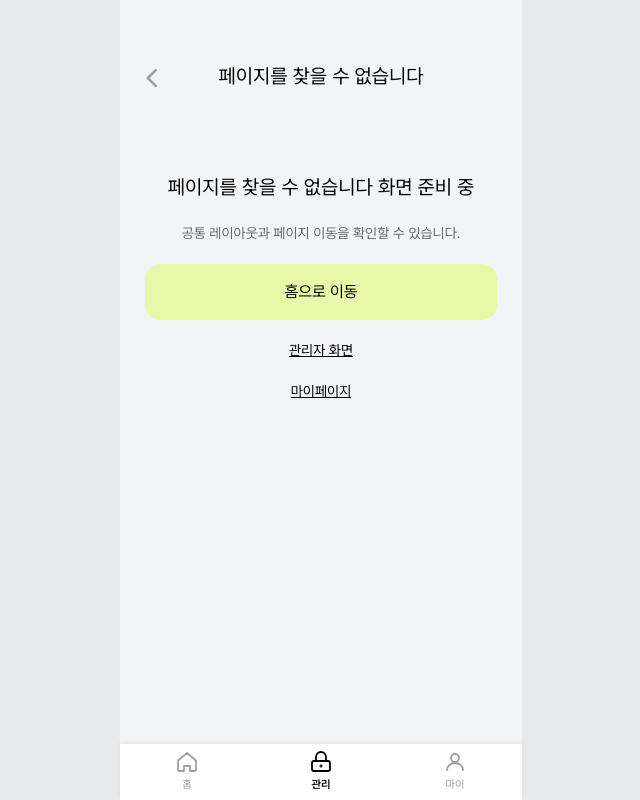
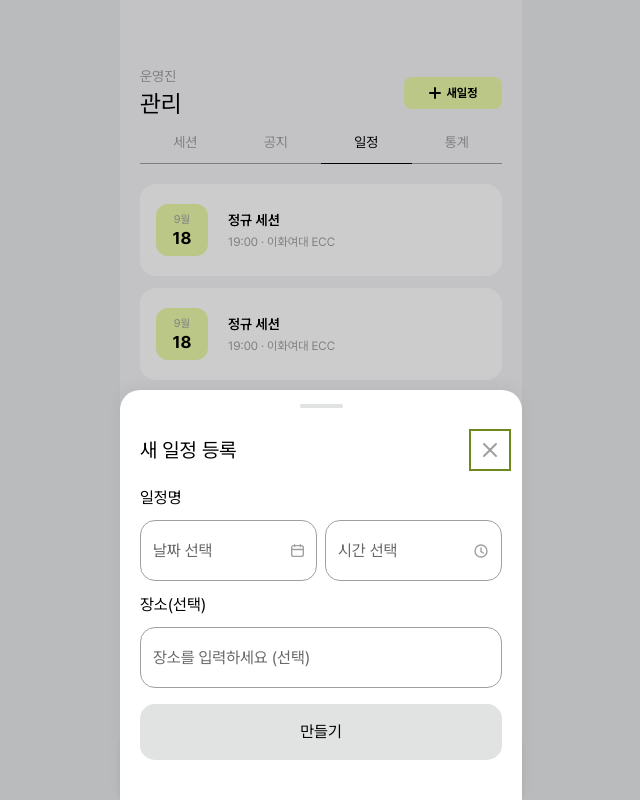
Before and after one commit to SDP-1718/sdpcheck_frontend, a React (Vite) app: page /admin/schedule/new in a window 1280 px wide. Shown: the whole page, without its empty margins (319-959 px from the left). Built offline with nearby package versions, Linux system fonts and the light colour scheme.

Commit message:
feat: 관리자 일정 등록과 수정·삭제 화면 구현
Refs #5

```diff
--- a/src/app/router.tsx
+++ b/src/app/router.tsx
@@ -14,6 +14,7 @@ import Permissions from '../pages/admin/Permissions'
 import AdminLayout from '../pages/admin/AdminLayout'
 import Sessions, { SessionEditor } from '../pages/admin/Sessions'
 import { AdminNotices, NoticeEditor } from '../pages/admin/AdminNotices'
+import { AdminSchedule, ScheduleEditor } from '../pages/admin/AdminSchedule'
 
 const routes = [
   { path: '/', element: <Navigate to="/onboarding" replace /> },
@@ -33,8 +34,10 @@ const routes = [
     { path: '/admin/notices', element: <AdminNotices /> },
     { path: '/admin/notices/new', element: <><AdminNotices /><NoticeEditor /></> },
     { path: '/admin/notices/:id/edit', element: <><AdminNotices /><NoticeEditor /></> },
+    { path: '/admin/schedule', element: <AdminSchedule /> },
+    { path: '/admin/schedule/new', element: <><AdminSchedule /><ScheduleEditor /></> },
+    { path: '/admin/schedule/:id/edit', element: <><AdminSchedule /><ScheduleEditor /></> },
   ] },
-  { path: '/admin/schedule', element: <Placeholder title="관리자 일정" /> },
   { path: '/admin/statistics', element: <Placeholder title="관리자 통계" /> },
   { path: '/admin/permissions', element: <Permissions /> },
   { path: '*', element: <Placeholder title="페이지를 찾을 수 없습니다" /> },
--- a/src/index.css
+++ b/src/index.css
@@ -11,3 +11,4 @@
 @import "./styles/admin-sessions.css";
 @import "./styles/date-time.css";
 @import "./styles/admin-notices.css";
+@import "./styles/admin-schedule.css";
--- /dev/null
+++ b/src/pages/admin/AdminSchedule.tsx
@@ -0,0 +1,58 @@
+import { useState } from 'react'
+import type { FormEvent } from 'react'
+import { useNavigate, useParams } from 'react-router'
+import { usePreview } from '../../app/previewStore'
+import Sheet from '../../components/common/Sheet'
+import DateTimeFields from '../../components/common/DateTimeFields'
+import ItemActionsSheet from '../../components/common/ItemActionsSheet'
+import ConfirmDialog from '../../components/common/ConfirmDialog'
+import { parseLocalDate, validTime } from '../../utils/date'
+
+export function AdminSchedule() {
+  const { schedules, setSchedules } = usePreview()
+  const navigate = useNavigate()
+  const [actionId, setActionId] = useState<string | null>(null)
+  const [deleteId, setDeleteId] = useState<string | null>(null)
+  const selected = schedules.find(item => item.id === actionId)
+  if (!schedules.length) return <p className="admin-empty" role="status">등록된 일정이 없어요</p>
+  return <>
+    <div className="admin-schedule-list">{schedules.map(item => <button type="button" key={item.id} className="schedule-row" aria-label={`일정 관리: ${item.title}`} onClick={() => setActionId(item.id)}>
+      <div className="date-tile"><span>{Number(item.date.slice(5, 7))}월</span><strong>{Number(item.date.slice(8))}</strong></div>
+      <div><h3>{item.title}</h3><p>{item.time}{item.location && ` · ${item.location}`}</p></div>
+    </button>)}</div>
+    {selected && <ItemActionsSheet title="일정 관리" onClose={() => setActionId(null)} onEdit={() => { setActionId(null); navigate(`/admin/schedule/${selected.id}/edit`) }}
+      onDelete={() => { setActionId(null); setDeleteId(selected.id) }} />}
+    {deleteId && <ConfirmDialog title="삭제할까요?" confirmLabel="삭제" onCancel={() => setDeleteId(null)} onConfirm={() => {
+      setSchedules(previous => previous.filter(item => item.id !== deleteId)); setDeleteId(null)
+    }}>삭제하면 되돌릴 수 없어요</ConfirmDialog>}
+  </>
+}
+
+export function ScheduleEditor() {
+  const navigate = useNavigate()
+  const { id } = useParams()
+  const { schedules, setSchedules } = usePreview()
+  const existing = schedules.find(item => item.id === id)
+  const [title, setTitle] = useState(existing?.title ?? '')
+  const [date, setDate] = useState(existing?.date ?? '')
+  const [time, setTime] = useState(existing?.time ?? '')
+  const [location, setLocation] = useState(existing?.location ?? '')
+  const ready = title.trim() && parseLocalDate(date) && validTime(time)
+  function submit(event: FormEvent) {
+    event.preventDefault()
+    if (!ready) return
+    const item = { id: existing?.id ?? crypto.randomUUID(), title: title.trim(), date, time, location: location.trim() }
+    setSchedules(previous => existing ? previous.map(current => current.id === id ? item : current) : [...previous, item])
+    navigate('/admin/schedule')
+  }
+  if (id && !existing) return <Sheet title="새 일정 등록" onClose={() => navigate('/admin/schedule')}><p className="form-message">일정을 찾을 수 없어요.</p></Sheet>
+  return <Sheet title="새 일정 등록" onClose={() => navigate('/admin/schedule')} className="admin-form-sheet schedule-sheet">
+    <form onSubmit={submit}>
+      <input aria-label="일정명" className="editor-inline-title" required value={title} onChange={event => setTitle(event.target.value)} placeholder="일정명" />
+      <DateTimeFields date={date} time={time} onDateChange={setDate} onTimeChange={setTime} />
+      <label className="admin-form-label" htmlFor="event-location">장소(선택)</label>
+      <input className="admin-input" id="event-location" value={location} onChange={event => setLocation(event.target.value)} placeholder="장소를 입력하세요 (선택)" />
+      <button className="primary admin-form-submit" disabled={!ready}>만들기</button>
+    </form>
+  </Sheet>
+}
--- /dev/null
+++ b/src/styles/admin-schedule.css
@@ -0,0 +1,5 @@
+.admin-schedule-list { display: grid; gap: 12px; margin: 20px; }
+.admin-schedule-list .schedule-row { width: 100%; min-height: 92px; padding: 20px 16px; gap: 20px; background: #fff; border-radius: 16px; text-align: left; }
+.admin-schedule-list .date-tile { width: 52px; height: 52px; background: var(--accent); }
+.editor-inline-title { display: block; width: 100%; height: 24px; margin: 20px 0 10px; border: 0; padding: 0; background: transparent; color: #000; font-size: 16px; line-height: 24px; }
+.schedule-sheet .date-time-fields { margin-top: 0; }
```
